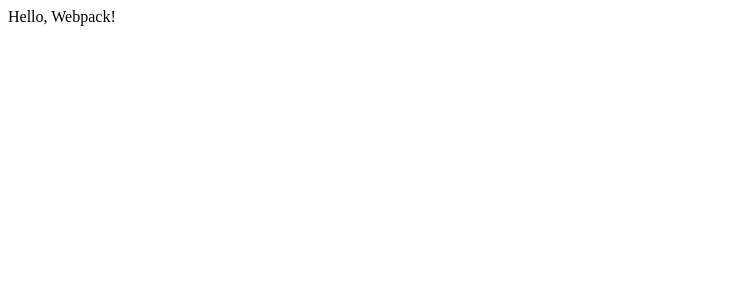
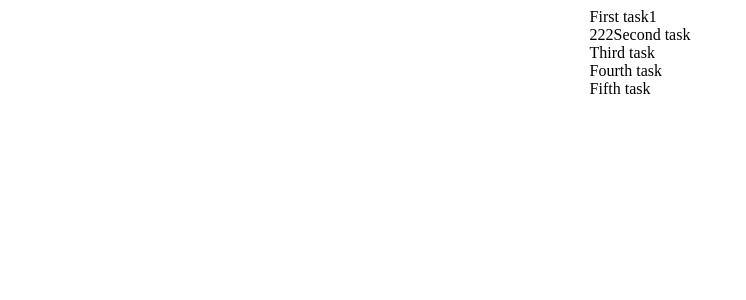
Before and after one commit to OseungKwon/algorima-test, a React app: page / in a window 1280 px wide. Shown: the top 300 px of the page, without its empty margins (0-746 px from the left). Built offline with nearby package versions, Linux system fonts and the light colour scheme.

Commit message:
FEAT : react-beautiful-dnd 기본 세팅

```diff
--- a/package.json
+++ b/package.json
@@ -28,7 +28,11 @@
   },
   "dependencies": {
     "react": "^18.2.0",
+    "react-beautiful-dnd": "^13.1.0",
     "react-dom": "^18.2.0",
+    "styled-components": "^5.3.5",
+    "uuid": "^8.3.2",
+    "uuidv4": "^6.2.13",
     "webpack-dev-server": "^4.9.3"
   }
 }
--- a/src/App.js
+++ b/src/App.js
@@ -1,3 +1,62 @@
-import React from "react";
-const App = () => <div>Hello, Webpack!</div>;
+import React, { useState } from "react";
+import { DragDropContext, Draggable, Droppable } from "react-beautiful-dnd";
+
+const datas = [
+  { id: "a1", content: "First task1" },
+  { id: "a2", content: "222Second task" },
+  { id: "a3", content: "Third task" },
+  { id: "a4", content: "Fourth task" },
+  { id: "a5", content: "Fifth task" }
+];
+
+const onDragEnd = (result) => {
+  // id에따라 drop 가능하도록
+};
+
+function App() {
+  const [dataList, setDataList] = useState(datas);
+  const [data, setData] = useState("hihi");
+  return (
+    <div style={{ display: "flex", justifyContent: "center", height: "100%" }}>
+      <DragDropContext
+        onDragEnd={(result) =>
+          onDragEnd(result, dataList, setDataList, setData)
+        }
+      >
+        <Droppable droppableId={"1"} key={"1"}>
+          {(provided, snapshot) => {
+            console.log("!provied", provided, "1snpa", snapshot);
+            return (
+              <div {...provided.droppableProps} ref={provided.innerRef}>
+                {dataList.map((item, index) => {
+                  return (
+                    <Draggable
+                      key={item.id}
+                      draggableId={item.id}
+                      index={index}
+                    >
+                      {(provided, snapshot) => {
+                        return (
+                          <div
+                            ref={provided.innerRef}
+                            {...provided.draggableProps}
+                            {...provided.dragHandleProps}
+                          >
+                            {item.content}
+                          </div>
+                        );
+                      }}
+                    </Draggable>
+                  );
+                })}
+                {provided.placeholder}
+              </div>
+            );
+          }}
+        </Droppable>
+      </DragDropContext>
+    </div>
+  );
+}
+
 export default App;
```
